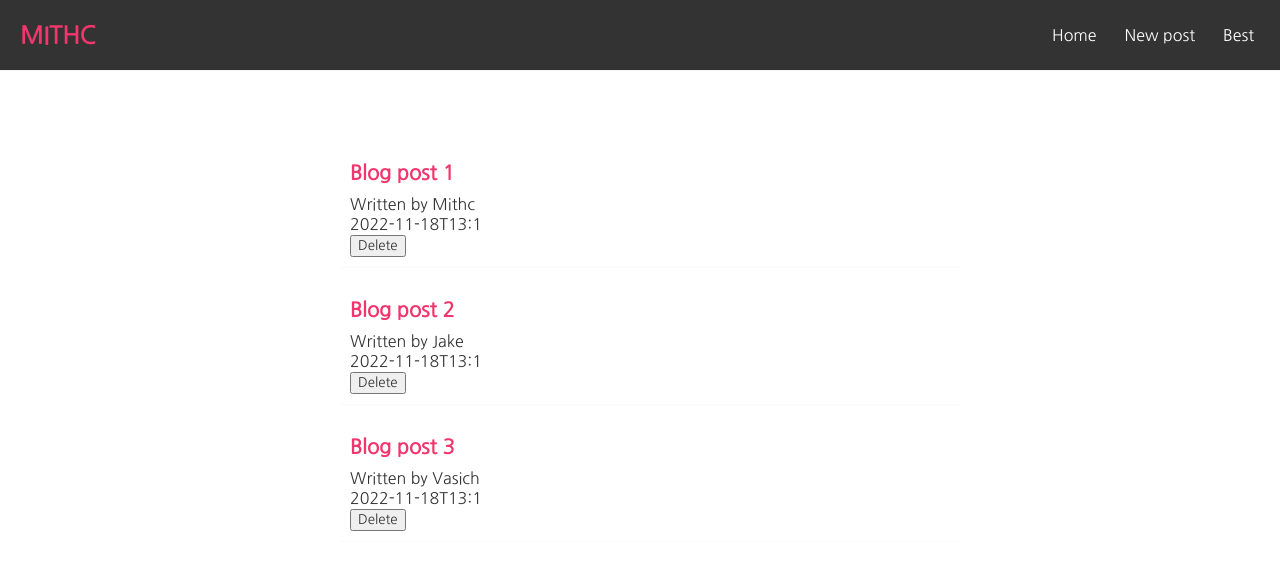
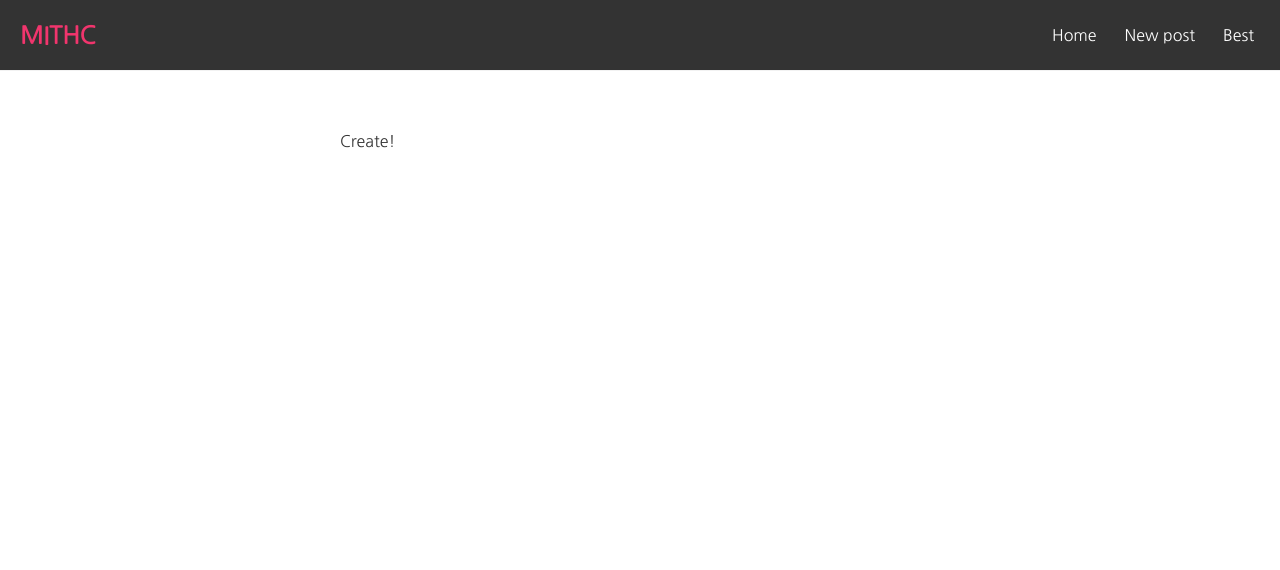
Before and after one commit to Mithc/react-blog-app, a React (Create React App) app: page /create in a window 1280 px wide. Shown: the top 570 px of the page. Built offline with nearby package versions, Linux system fonts and the light colour scheme; data requests are answered from the project's data file.

Commit message:
added react-router-dom@6.4.3. impemented router

```diff
--- a/package.json
+++ b/package.json
@@ -12,6 +12,7 @@
     "@types/react-dom": "^18.0.6",
     "react": "^18.2.0",
     "react-dom": "^18.2.0",
+    "react-router-dom": "^6.4.3",
     "react-scripts": "5.0.1",
     "sass": "^1.55.0",
     "typescript": "^4.8.4",
--- a/src/App.tsx
+++ b/src/App.tsx
@@ -1,12 +1,28 @@
 import Home from './Home';
 import Navbar from './Navbar';
+import {
+  createBrowserRouter,
+  RouterProvider,
+  Route,
+} from "react-router-dom";
+import Create from './Create';
 
 function App() {
+  const router = createBrowserRouter([
+    {
+      path: '/',
+      element: <Home />
+    },
+    {
+      path: '/create',
+      element: <Create />
+    }
+  ])
   return (
     <div className="App">
       <Navbar />
       <div className="content">
-        <Home />
+        <RouterProvider router={router} />
       </div>
     </div>
   );
--- /dev/null
+++ b/src/Create.tsx
@@ -0,0 +1,7 @@
+const Create = () => {
+    return ( <div className="create">
+        Create!
+    </div> );
+}
+
+export default Create;
--- a/src/Home.tsx
+++ b/src/Home.tsx
@@ -6,6 +6,7 @@ const Home: React.FC = () => {
     const { data: blogs, isPending, error }: { data: Post[], isPending: boolean, error: string | null } = useFetch('http://localhost:4200/blogs')
     // const handleDelete = (id: number) => setBlogs(blogs.filter(blog => blog.id !== id))
 
+    // TODO: fix
     // useEffect(() => {
     //     console.log('on delete');
     // }, [handleDelete])
--- a/src/customHooks/useFetch.ts
+++ b/src/customHooks/useFetch.ts
@@ -8,7 +8,6 @@ const useFetch = (url: string) => {
     const [error, setError] = useState<string | null>(null)
 
     useEffect(() => {
-        setTimeout(() => {
         fetch(url)
             .then(res => {
                 if (!res.ok) {
@@ -23,7 +22,6 @@ const useFetch = (url: string) => {
                 setError(e)
                 setIsPending(false)
             });
-        }, 500)
     }, [url])
 
     return { data, isPending, error }
```
Also changed, not shown: 1 other file (tests, documents, lock files or other folders). Lines whose indentation alone changed are shown as unchanged.
